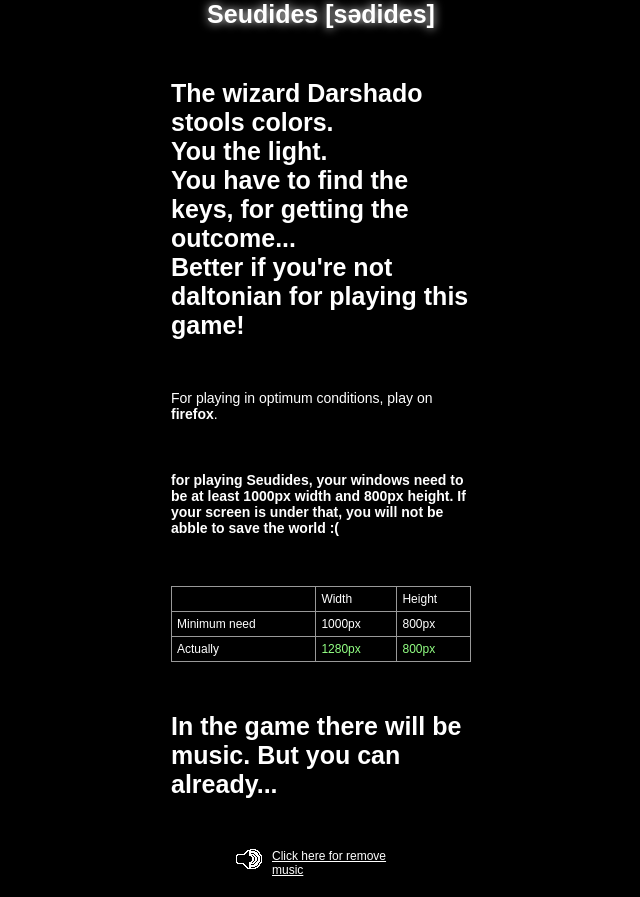
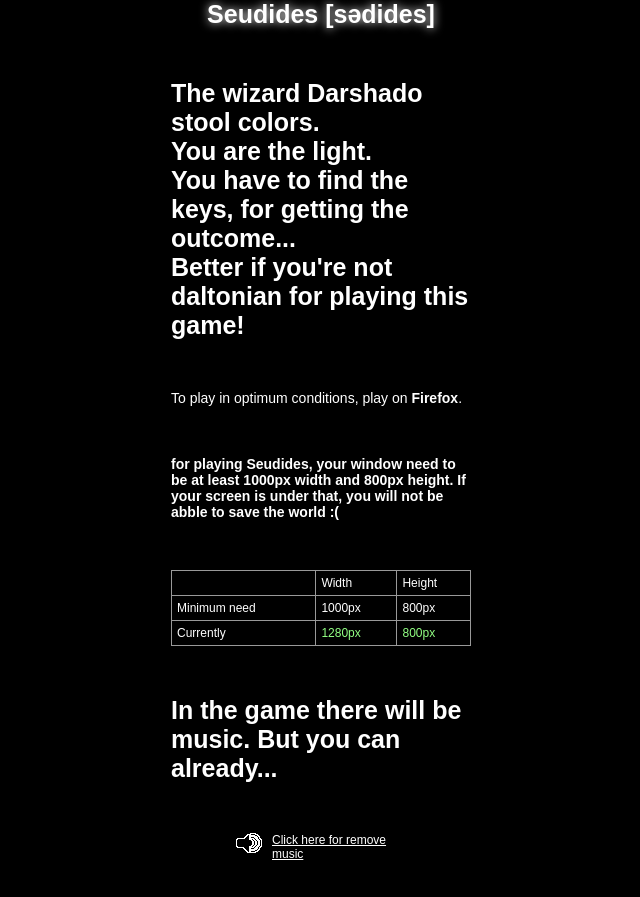
Before and after one commit to korvus/Seudides, a PHP site: page / in a window 1280 px wide. Shown: the whole page, without its empty margins (319-959 px from the left). After the commit the page ends 860 px from the top, so only its background shows below. Run offline with PHP 8.4, Linux system fonts and the light colour scheme; some libraries are stand-ins or nearby versions.

Commit message:
english corrections

```diff
--- a/index.php
+++ b/index.php
@@ -16,18 +16,18 @@
 	<h1>Seudides [sədides]</h1>
 
 	<p>
-		The wizard Darshado stools colors.<br />
-		You the light.<br />
+		The wizard Darshado stool colors.<br />
+		You are the light.<br />
 		You have to find the keys, for getting the outcome...<br />
 		Better if you're not daltonian for playing this game!<br />
 	</p>
 
 	<p class="small">
-		For playing in optimum conditions, play on <strong>firefox</strong>.
+		To play in optimum conditions, play on <strong>Firefox</strong>.
 	</p>
 
 	<div id="warning">
-		<p>for playing Seudides, your windows need to be at least 1000px width and 800px height. If your screen is under that, you will not be abble to save the world :(</p>
+		<p>for playing Seudides, your window need to be at least 1000px width and 800px height. If your screen is under that, you will not be abble to save the world :(</p>
 		<table>
 			<thead>
 				<tr>
@@ -43,7 +43,7 @@
 					<td>800px</td>
 				</tr>
 				<tr>
-					<td>Actually</td>
+					<td>Currently</td>
 					<td id="rszW"></td>
 					<td id="rszH"></td>
 				</tr>
```
